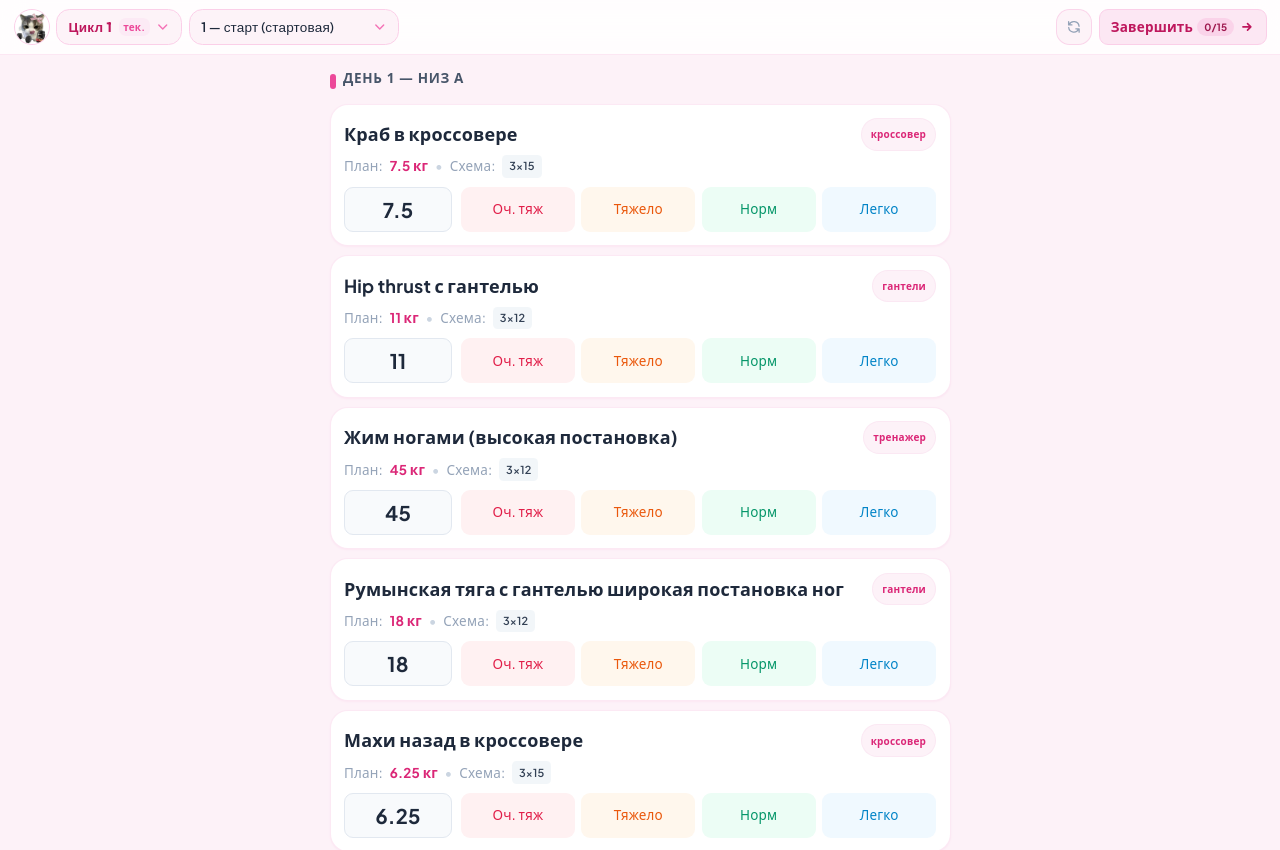
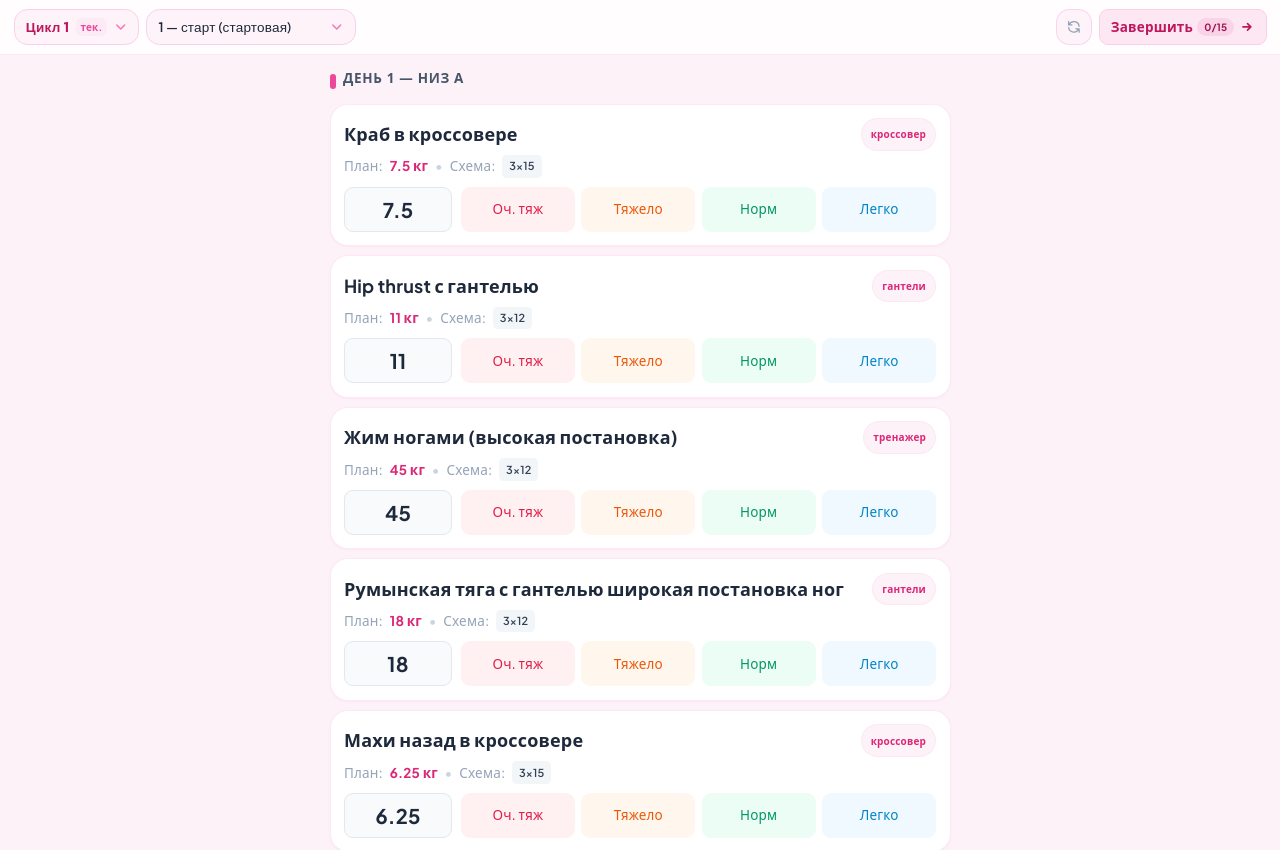
Before and after one commit to nMaks2006/Gym-girl, a React (Vite) app: page / in a window 1280 px wide. Shown: the top 850 px of the page. Built offline with nearby package versions, Linux system fonts and the light colour scheme.

Commit message:
Remove avatar from header, keep cat icon exclusively for app icon on home screen and favicon

```diff
--- a/src/App.jsx
+++ b/src/App.jsx
@@ -280,11 +280,6 @@ export default function App() {
       {/* Шапка (Компактная, Glassmorphism) */}
       <header className="sticky top-0 z-50 bg-white/85 backdrop-blur-md border-b border-pink-100 px-3 pt-[max(env(safe-area-inset-top),0.5rem)] pb-2 shadow-xs flex items-center justify-between gap-2">
         <div className="flex items-center gap-1.5 min-w-0 flex-1">
-          {/* Аватарка котенка */}
-          <div className="w-8 h-8 rounded-full bg-pink-100 border border-pink-200 shadow-2xs overflow-hidden shrink-0 flex items-center justify-center">
-            <img src="/apple-touch-icon.png" alt="Workout cat" className="w-full h-full object-cover scale-110" />
-          </div>
-
           {/* Кнопка выбора цикла в едином розовом стиле с красивым шрифтом */}
           <button
             type="button"
```
